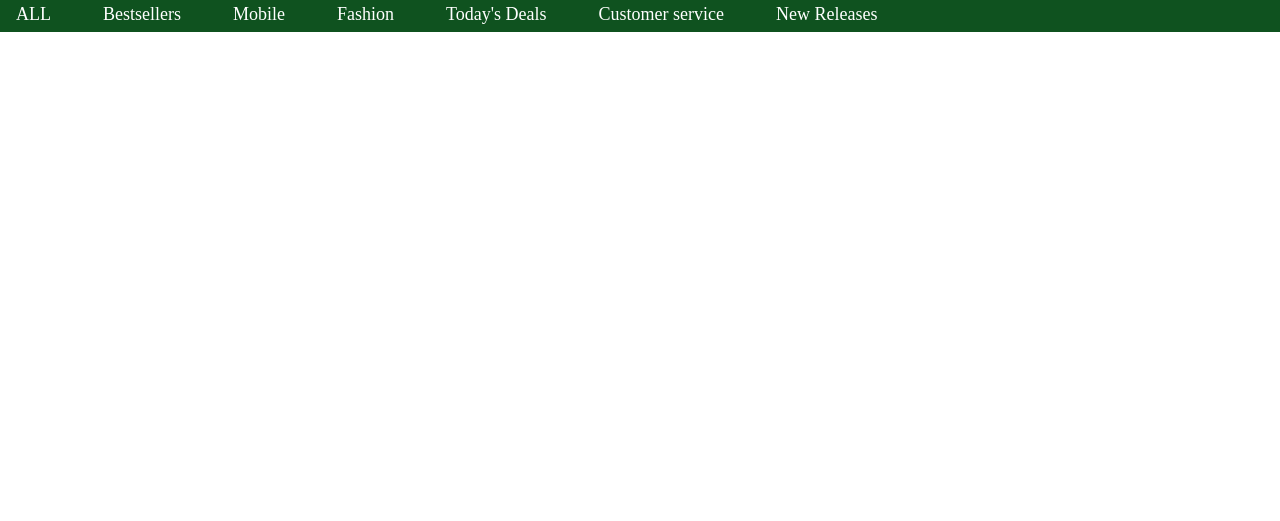
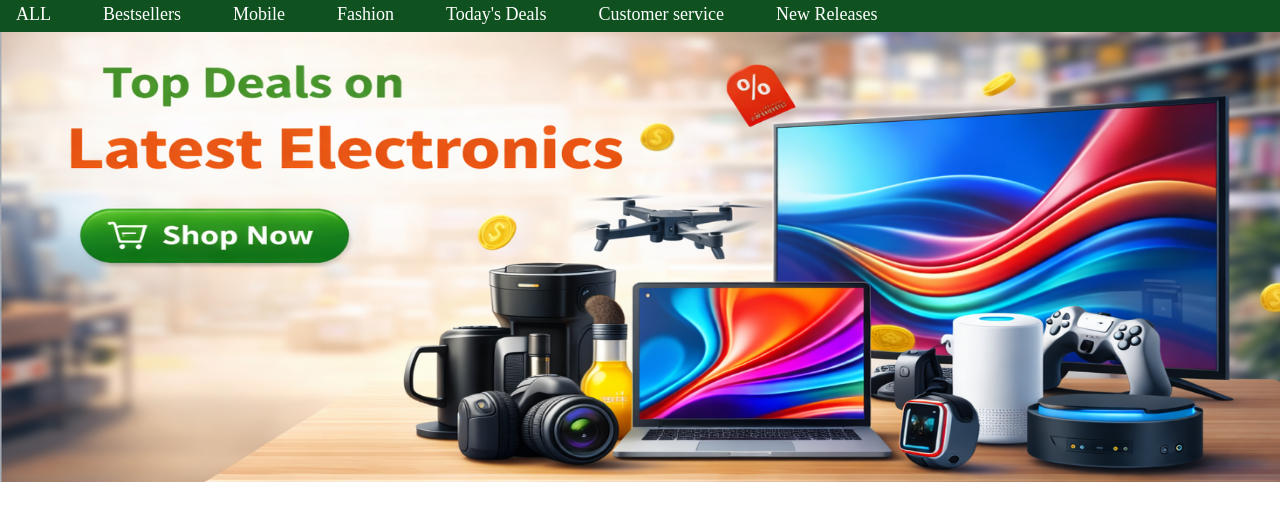
Before and after one commit to FaizanAhmad85/e-commerce_project, a plain HTML site: page index.html in a window 1280 px wide. Shown: the part 63-584 px from the top of the page. Drawn offline with Linux system fonts and the light colour scheme.

Commit message:
add hero section images

```diff
--- a/index.css
+++ b/index.css
@@ -122,3 +122,13 @@
     margin-right: 30px;
     margin-left: 10px;
 }
+
+/* links after navbar is complete */
+.hero_section{
+    width: 100%;
+    height: 400px;
+}
+.hero_section img{
+    height: 450px;
+    width: 100%;
+}
--- a/index.html
+++ b/index.html
@@ -3,7 +3,7 @@
 <head>
     <meta charset="UTF-8">
     <meta name="viewport" content="width=device-width, initial-scale=1.0">
-    <title>e-commerce home page</title>
+    <title>Apna Mart </title>
     <link rel="stylesheet" href="index.css">
     <link rel="stylesheet" href="https://cdnjs.cloudflare.com/ajax/libs/font-awesome/6.5.0/css/all.min.css">
 
@@ -38,7 +38,9 @@
     <div class="links h">Customer service</div>
     <div class="links h">New Releases</div>
 </div>
-
-
+<!-- links after navbar is complete -->
+<div class="hero_section">
+    <img src="hero_section_image 2.png" alt="">
+</div>
 </body>
 </html>
```
Also changed, not shown: hero_section_image 1.png (added), hero_section_image 2.png (added), hero_section_image 3.png (added), hero_section_image 4.png (added), hero_section_image 5.png (added).
